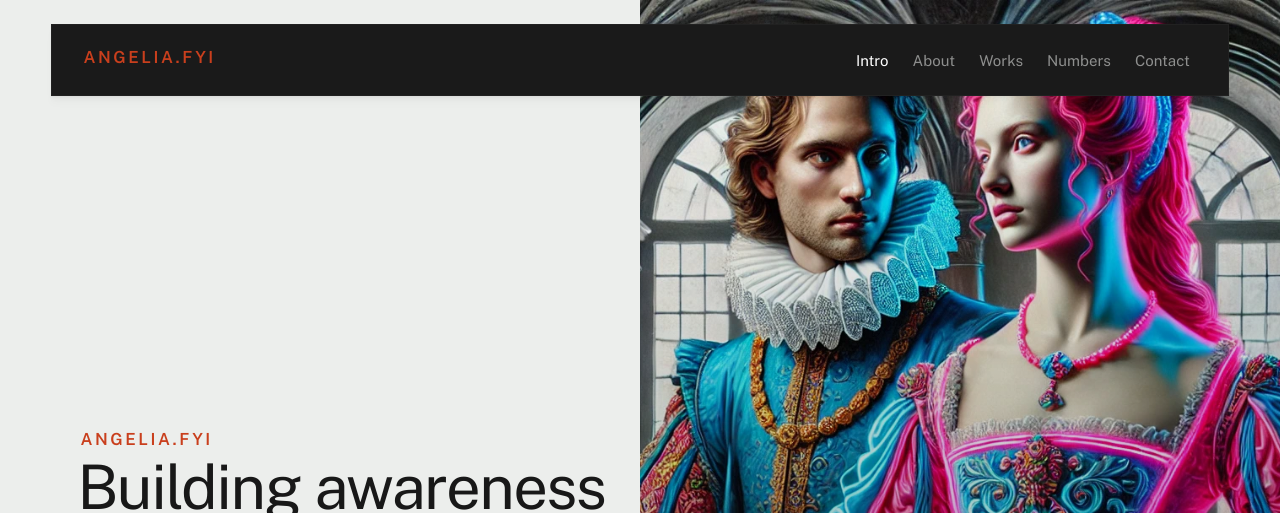
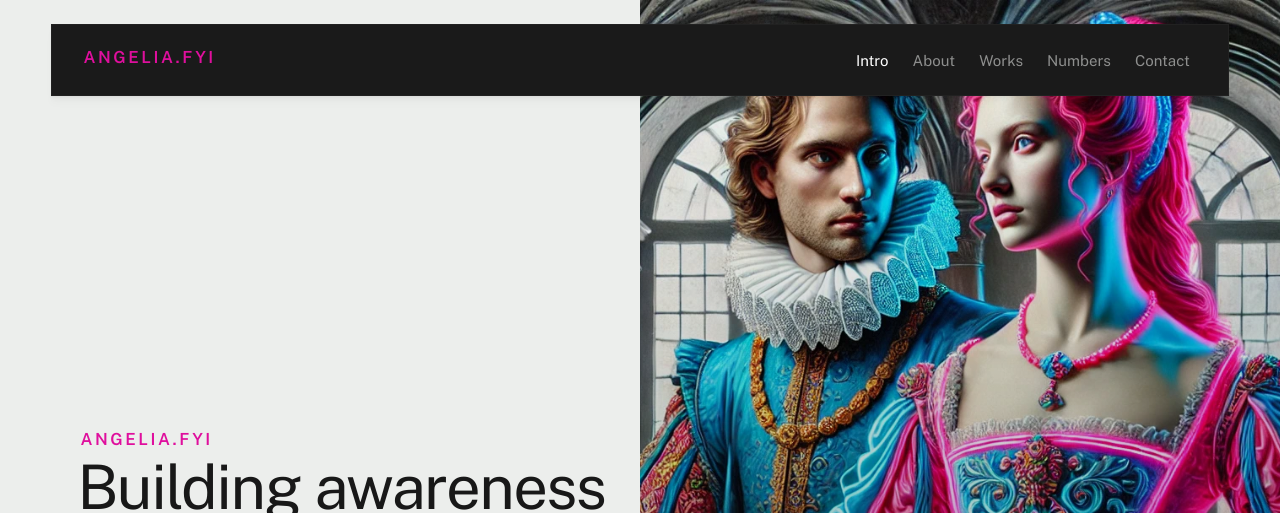
Before and after one commit to angelia-fyi/angelia-fyi.github.io, a plain HTML site: page index.html in a window 1280 px wide. Shown: the top 513 px of the page. Drawn offline with nearby package versions, Linux system fonts and the light colour scheme; a web font is replaced by a local one.

Commit message:
link color

```diff
--- a/css/styles.css
+++ b/css/styles.css
@@ -94,9 +94,9 @@
    * color-2(#2F352B)
    * color-3(#1A1A1A)
    */
-    --color-1: hsla(12, 75%, 45%, 1);
-    --color-2: hsla(96, 10%, 19%, 1);
-    --color-3: hsla(0, 0%, 10%, 1);
+   --color-1: rgb(223, 15, 157);
+   --color-2: rgb(35, 127, 197);
+   --color-3: hsla(0, 0%, 10%, 1);
 
   /* theme color variations
    */
--- a/js/main.js
+++ b/js/main.js
@@ -300,7 +300,7 @@
     * ------------------------------------------------------ */
     (function ssInit() {
 
-        ssPreloader();
+        // ssPreloader();
         ssMoveHeader();
         ssMobileMenu();
         ssScrollSpy();
```
